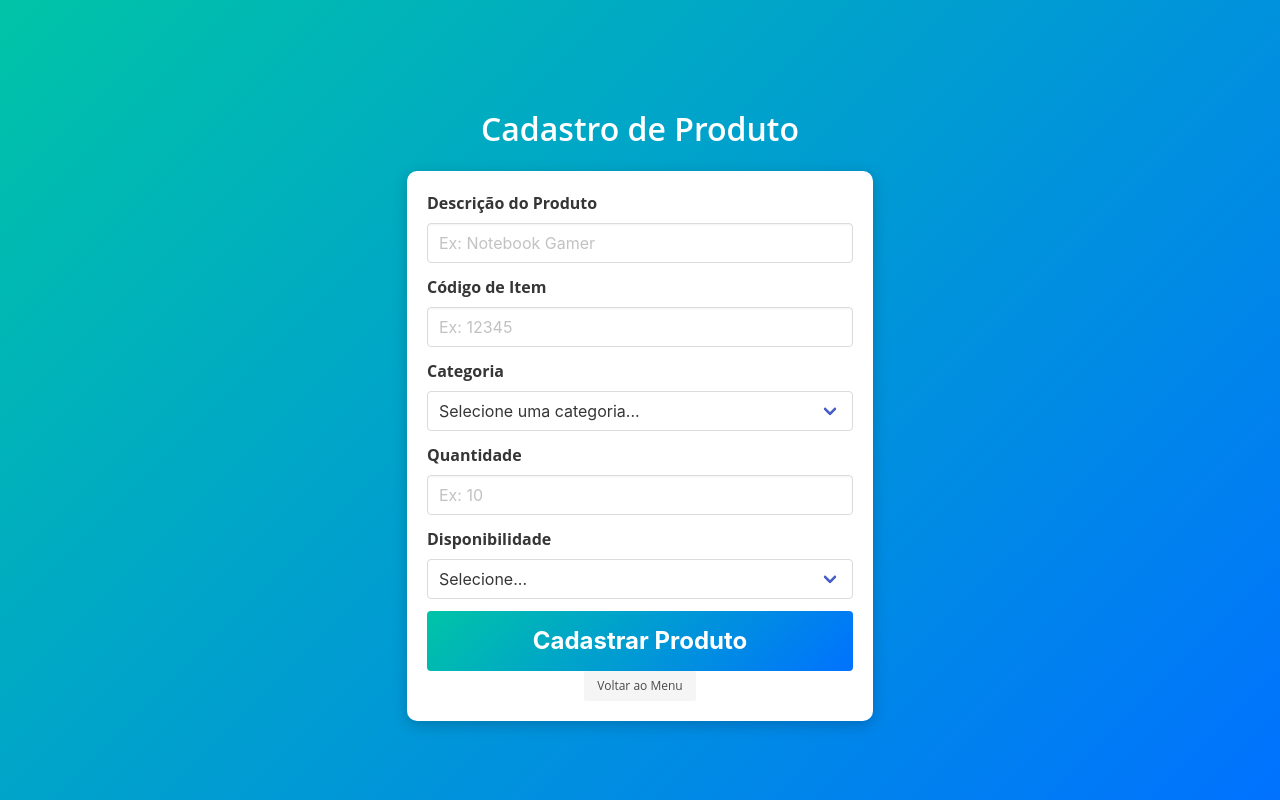
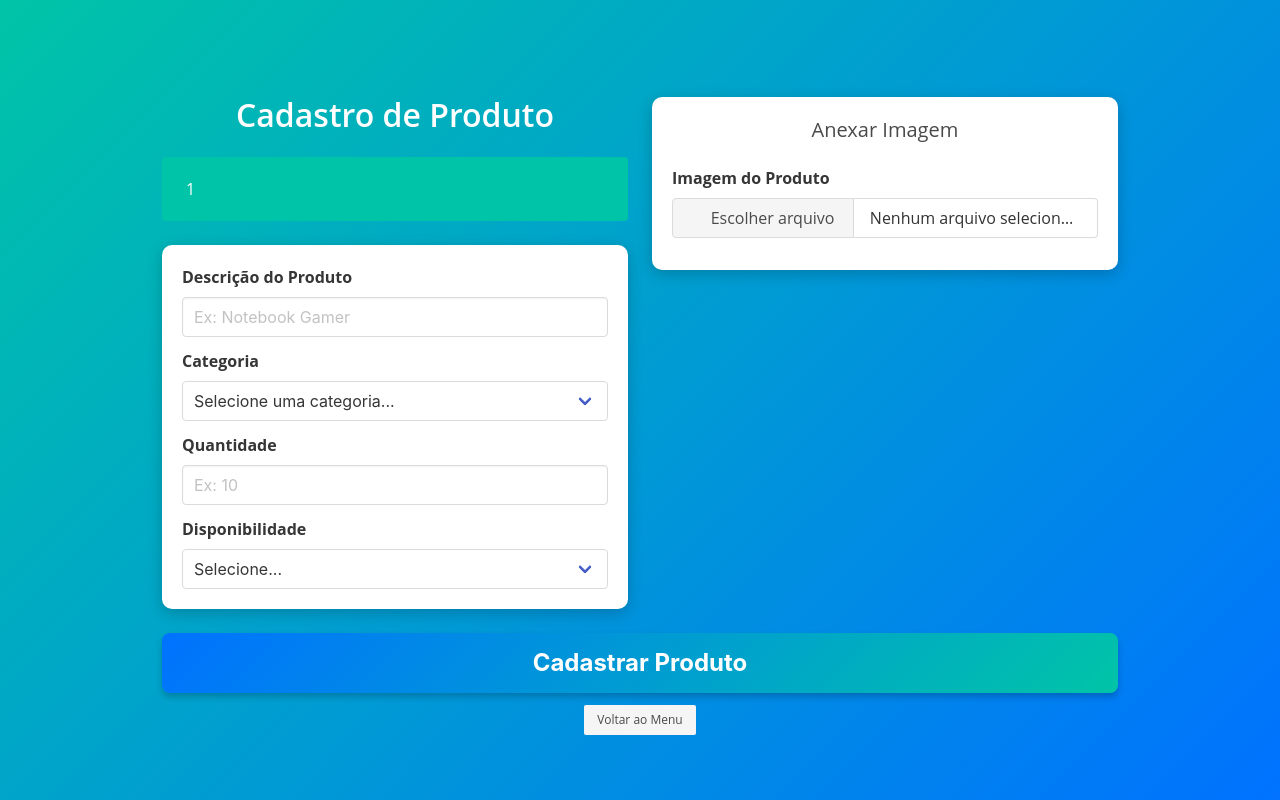
Before and after one commit to VianaGu/Hackthon, a PHP site: page /cadastroproduto.php in a window 1280 px wide. Run offline with PHP 8.4, Linux system fonts and the light colour scheme; the visitor is signed in with stand-in values (Sample User, id 1); data that the repository does not hold is empty.

Commit message:
Update cadastroproduto.php
Função de salvar no banco adicionada.

```diff
--- a/cadastroproduto.php
+++ b/cadastroproduto.php
@@ -1,6 +1,6 @@
 <?php
 session_start();
-include('conexao.php'); // Inclui a configuração do banco
+include('conexao.php'); // Conexão com o banco de dados
 ?>
 
 <!DOCTYPE html>
@@ -32,14 +32,19 @@ include('conexao.php'); // Inclui a configuração do banco
         }
 
         .button.is-fullwidth {
-            background: linear-gradient(135deg, #00c4a7, #0072ff);
+            background: linear-gradient(135deg, #0072ff, #00c4a7);
             color: #fff;
             font-weight: bold;
             border: none;
+            border-radius: 8px;
+            transition: transform 0.2s, box-shadow 0.2s;
+            box-shadow: 0px 4px 6px rgba(0, 0, 0, 0.2);
         }
 
         .button.is-fullwidth:hover {
-            background: linear-gradient(135deg, #0072ff, #00c4a7);
+            transform: scale(1.05);
+            box-shadow: 0px 6px 10px rgba(0, 0, 0, 0.3);
+            background: linear-gradient(135deg, #00c4a7, #0072ff);
             color: #fff;
         }
 
@@ -50,6 +55,16 @@ include('conexao.php'); // Inclui a configuração do banco
         .hero {
             padding-top: 2rem;
         }
+
+        #imagePreview {
+            width: 100%;
+            max-height: 250px;
+            object-fit: contain;
+            border: 2px dashed #00c4a7;
+            border-radius: 10px;
+            display: none;
+            margin-top: 1rem;
+        }
     </style>
 </head>
 
@@ -58,9 +73,19 @@ include('conexao.php'); // Inclui a configuração do banco
         <div class="hero-body">
             <div class="container">
                 <div class="columns is-centered">
+                    <!-- Coluna para o formulário principal -->
                     <div class="column is-5">
                         <h1 class="title has-text-centered">Cadastro de Produto</h1>
                         <?php
+                        if (isset($_SESSION['sucesso'])):
+                        ?>
+                            <div class="notification is-success">
+                                <p><?php echo $_SESSION['sucesso']; ?></p>
+                            </div>
+                        <?php
+                        unset($_SESSION['sucesso']);
+                        endif;
+
                         if (isset($_SESSION['erro'])):
                         ?>
                             <div class="notification is-danger">
@@ -71,18 +96,11 @@ include('conexao.php'); // Inclui a configuração do banco
                         endif;
                         ?>
                         <div class="box">
-                            <form action="cadastrar_produto.php" method="POST">
+                            <form action="" method="POST" enctype="multipart/form-data">
                                 <div class="field">
                                     <label class="label">Descrição do Produto</label>
                                     <div class="control">
                                         <input type="text" name="descricao" class="input" placeholder="Ex: Notebook Gamer" required>
-                                    </div>
-                                </div>
-
-                                <div class="field">
-                                    <label class="label">Código de Item</label>
-                                    <div class="control">
-                                        <input type="text" name="codigo_item" class="input" placeholder="Ex: 12345" required>
                                     </div>
                                 </div>
 
@@ -92,16 +110,9 @@ include('conexao.php'); // Inclui a configuração do banco
                                         <div class="select is-fullwidth">
                                             <select name="categoria" required>
                                                 <option value="" disabled selected>Selecione uma categoria...</option>
-                                                <?php
-                                                // Consulta para obter categorias únicas do banco
-                                                $query = "SELECT DISTINCT categoria FROM produtos";
-                                                $resultado = mysqli_query($conexao, $query);
-
-                                                // Adiciona cada categoria como uma opção no combo box
-                                                while ($linha = mysqli_fetch_assoc($resultado)) {
-                                                    echo '<option value="' . htmlspecialchars($linha['categoria']) . '">' . htmlspecialchars($linha['categoria']) . '</option>';
-                                                }
-                                                ?>
+                                                <option value="Eletrônicos">Eletrônicos</option>
+                                                <option value="Móveis">Móveis</option>
+                                                <option value="Vestuário">Vestuário</option>
                                             </select>
                                         </div>
                                     </div>
@@ -126,20 +137,106 @@ include('conexao.php'); // Inclui a configuração do banco
                                         </div>
                                     </div>
                                 </div>
+                    </div>
+                </div>
 
-                                <div class="field">
-                                    <button type="submit" class="button is-fullwidth is-large">Cadastrar Produto</button>
-                                </div>
-                            </form>
-                            <div class="has-text-centered">
-                                <a href="menu.php" class="button is-small is-light">Voltar ao Menu</a>
+                <!-- Coluna para anexar a imagem -->
+                <div class="column is-5">
+                    <div class="box">
+                        <h2 class="subtitle has-text-centered">Anexar Imagem</h2>
+                        <div class="field">
+                            <label class="label">Imagem do Produto</label>
+                            <div class="file has-name is-fullwidth">
+                                <label class="file-label">
+                                    <input class="file-input" type="file" name="imagem" accept="image/*" id="imageInput" required>
+                                    <span class="file-cta">
+                                        <span class="file-icon">
+                                            <i class="fas fa-upload"></i>
+                                        </span>
+                                        <span class="file-label">Escolher arquivo</span>
+                                    </span>
+                                    <span class="file-name" id="fileName">Nenhum arquivo selecionado</span>
+                                </label>
                             </div>
+                        </div>
+                        <div class="field">
+                            <img id="imagePreview" alt="Pré-visualização da Imagem">
                         </div>
                     </div>
                 </div>
             </div>
-        </div>
+
+            <div class="columns is-centered">
+                <div class="column is-10">
+                    <div class="field">
+                        <button type="submit" class="button is-fullwidth is-large">Cadastrar Produto</button>
+                    </div>
+                    <div class="has-text-centered">
+                        <a href="menu.php" class="button is-small is-light">Voltar ao Menu</a>
+                    </div>
+                </div>
+            </div>
+        </form>
     </section>
+
+    <script>
+        // Atualiza o nome do arquivo e exibe a pré-visualização
+        const imageInput = document.getElementById('imageInput');
+        const fileName = document.getElementById('fileName');
+        const imagePreview = document.getElementById('imagePreview');
+
+        imageInput.addEventListener('change', function (event) {
+            const file = event.target.files[0];
+
+            if (file) {
+                fileName.textContent = file.name;
+                const reader = new FileReader();
+
+                reader.onload = function (e) {
+                    imagePreview.src = e.target.result;
+                    imagePreview.style.display = 'block';
+                };
+
+                reader.readAsDataURL(file);
+            } else {
+                fileName.textContent = 'Nenhum arquivo selecionado';
+                imagePreview.style.display = 'none';
+            }
+        });
+    </script>
 </body>
 
 </html>
+
+<?php
+if ($_SERVER['REQUEST_METHOD'] === 'POST') {
+    $descricao = mysqli_real_escape_string($conexao, $_POST['descricao']);
+    $categoria = mysqli_real_escape_string($conexao, $_POST['categoria']);
+    $quantidade = (int) $_POST['quantidade'];
+    $disponibilidade = mysqli_real_escape_string($conexao, $_POST['disponibilidade']);
+
+    if (isset($_FILES['imagem']) && $_FILES['imagem']['error'] === UPLOAD_ERR_OK) {
+        $imagemTmp = $_FILES['imagem']['tmp_name'];
+        $imagemNome = basename($_FILES['imagem']['name']);
+        $diretorioDestino = 'uploads/' . $imagemNome;
+
+        if (move_uploaded_file($imagemTmp, $diretorioDestino)) {
+            $sql = "INSERT INTO itens (descricao, categoria, quantidade, disponibilidade, imagem)
+                    VALUES ('$descricao', '$categoria', $quantidade, '$disponibilidade', '$diretorioDestino')";
+
+            if (mysqli_query($conexao, $sql)) {
+                $_SESSION['sucesso'] = "Produto cadastrado com sucesso!";
+            } else {
+                $_SESSION['erro'] = "Erro ao cadastrar o produto: " . mysqli_error($conexao);
+            }
+        } else {
+            $_SESSION['erro'] = "Erro ao fazer upload da imagem.";
+        }
+    } else {
+        $_SESSION['erro'] = "Nenhuma imagem foi enviada ou ocorreu um erro no envio.";
+    }
+
+    header('Location: cadastro_produto.php');
+    exit();
+}
+?>
```
